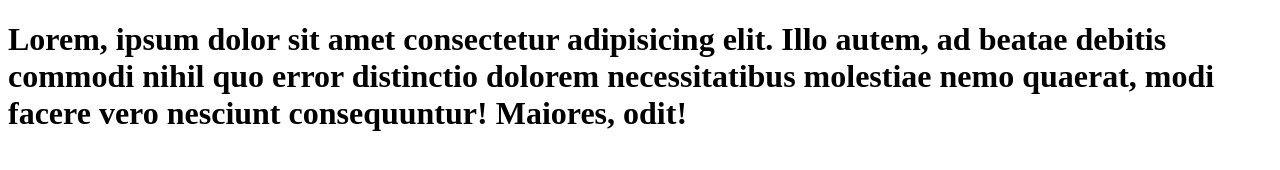
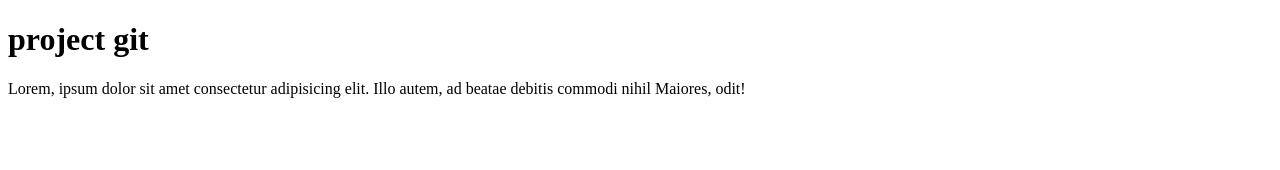
Before and after one commit to anaslahboub/git-project, a plain HTML site: page index.html in a window 1280 px wide. Drawn offline with Linux system fonts and the light colour scheme.

Commit message:
add paragraph

```diff
--- a/index.html
+++ b/index.html
@@ -7,11 +7,11 @@
 </head>
 <body>
     <main>
-        <h1>
+        <h1>project git</h1>
+        <p>
             Lorem, ipsum dolor sit amet consectetur adipisicing elit. Illo autem, ad beatae debitis commodi nihil
-            quo error distinctio dolorem necessitatibus molestiae nemo quaerat, modi facere vero nesciunt consequuntur!
             Maiores, odit!
-        </h1>
+        </p>
     </main>
 
 </body>
```
